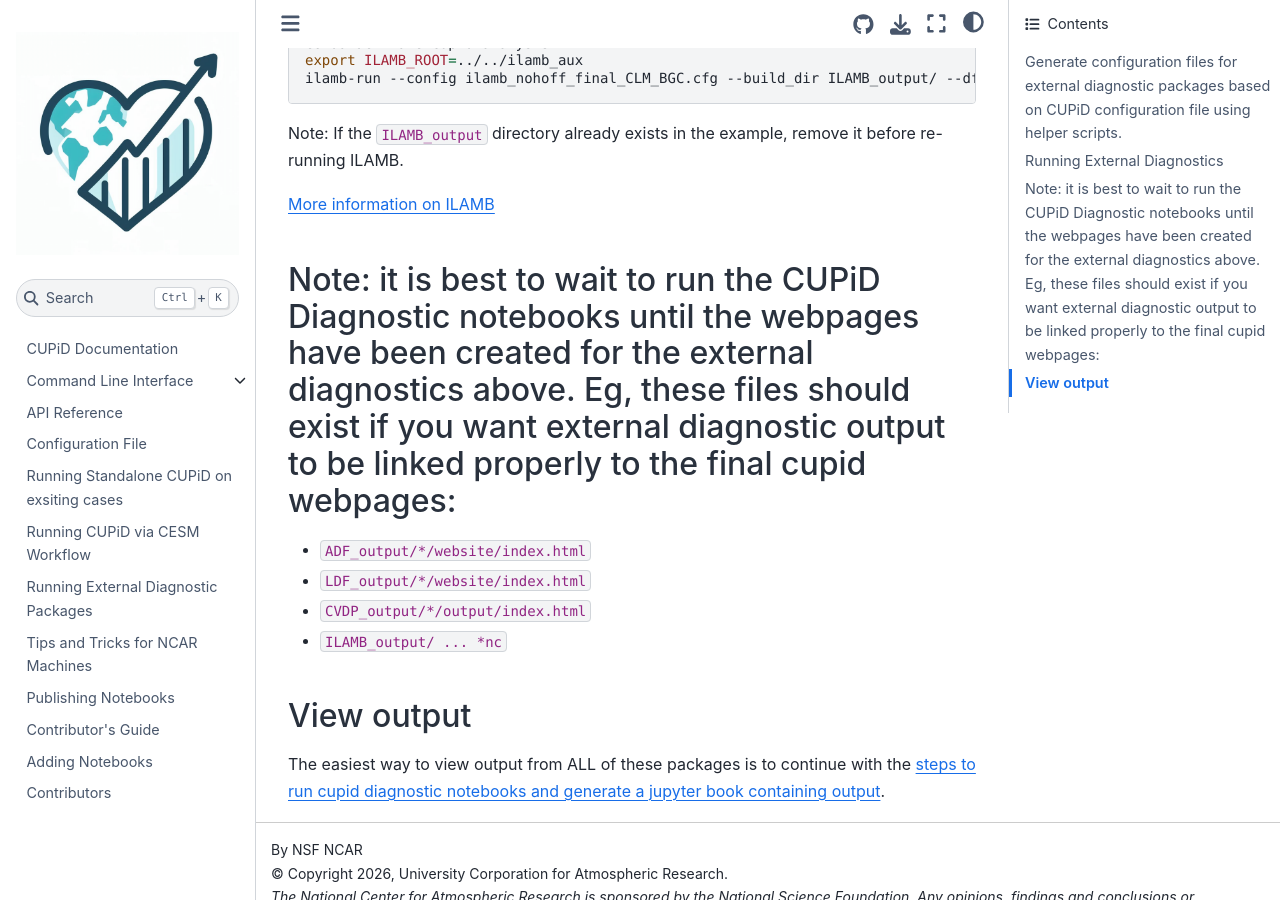
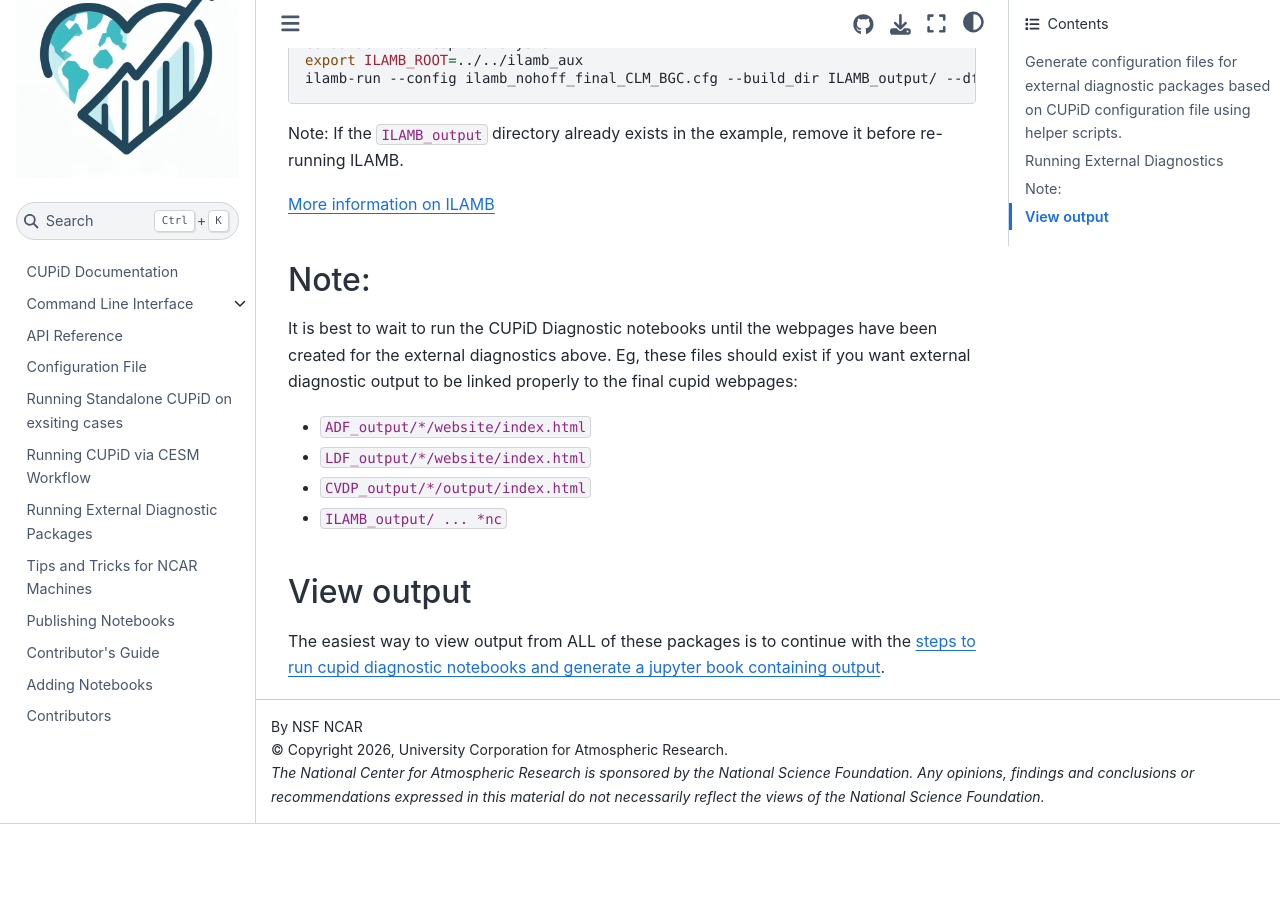
Before and after one commit to NCAR/CUPiD, a Sphinx documentation site: the page built from docs/RunExternalPackages.md, in a window 1280 px wide and 900 px high, scrolled down 2088 px. Built offline with Sphinx 7.4.7 and the Sphinx Book theme 1.1.4, drawn with Linux system fonts in a browser that asks for light colours; after the commit the page ends 2912 px from its top, so only the background shows below that.

Commit message:
move files to docs

```diff
--- a/RunExternalPackages.md
+++ b/docs/RunExternalPackages.md
@@ -75,7 +75,8 @@
 [More information on ILAMB](https://github.com/rubisco-sfa/ILAMB)
 
 
-## Note: it is best to wait to run the CUPiD Diagnostic notebooks until the webpages have been created for the external diagnostics above. Eg, these files should exist if you want external diagnostic output to be linked properly to the final cupid webpages:
+## Note:
+It is best to wait to run the CUPiD Diagnostic notebooks until the webpages have been created for the external diagnostics above. Eg, these files should exist if you want external diagnostic output to be linked properly to the final cupid webpages:
 * `ADF_output/*/website/index.html`
 * `LDF_output/*/website/index.html`
 * `CVDP_output/*/output/index.html`
--- a/docs/conf.py
+++ b/docs/conf.py
@@ -29,9 +29,6 @@
     "README.md",
     "NCARtips.md",
     "Contributors.md",
-    "RunCESM.md",
-    "RunStandalone.md",
-    "RunExternalPackages.md",
 ]:
     os.system(f"cp ../{file} ./")
 
```
Also changed, not shown: docs/RunCESM.md (renamed from RunCESM.md), docs/RunStandalone.md (renamed from RunStandalone.md).
